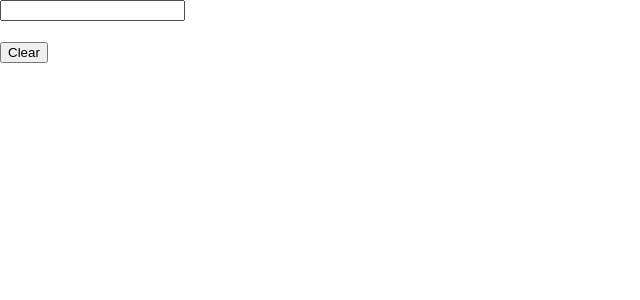
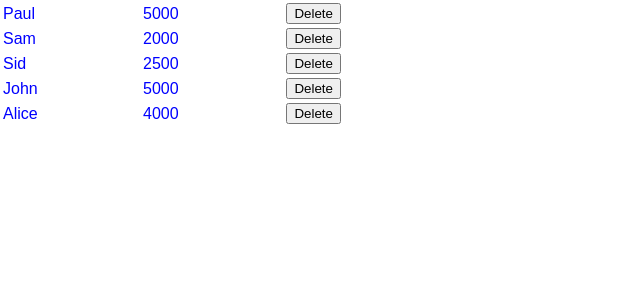
Before and after one commit to m0nq/reactpractice, a React (Create React App) app: page / in a window 1280 px wide. Shown: the top 300 px of the page, without its empty margins (0-640 px from the left). Built offline with nearby package versions, Linux system fonts and the light colour scheme.

Commit message:
Working with lists in composed components

```diff
--- a/src/App.js
+++ b/src/App.js
@@ -1,35 +1,36 @@
 import React, {Component} from 'react';
-import ReactDOM from 'react-dom';
-import './App.css';
+import Emp from './emp';
 
 class App extends Component {
 
-  constructor(props) {
-    super(props);
+  state = {
+    emps: [
+      {id: 101, name: 'Paul', salary: 5000},
+      {id: 102, name: 'Sam', salary: 2000},
+      {id: 103, name: 'Sid', salary: 2500},
+      {id: 104, name: 'John', salary: 5000},
+      {id: 105, name: 'Alice', salary: 4000},
+    ]
+  };
 
-    this.state = {
-      data: ''
-    };
-
-    this.updateState = this.updateState.bind(this);
-    this.clearInput = this.clearInput.bind(this);
-  }
-
-  updateState(e) {
-    this.setState({data: e.target.value});
-  }
-
-  clearInput() {
-    this.setState({data: ''});
-    ReactDOM.findDOMNode(this.refs.myText).focus();
+  delEmp(index, e) {
+    const copyemps = Object.assign([], this.state.emps);
+    copyemps.splice(index, 1);
+    this.setState({emps: copyemps});
   }
 
   render() {
     return (
       <div>
-        <input type="text" value={this.state.data} onChange={this.updateState} ref="myText"/>
-        <h4>{this.state.data}</h4>
-        <button onClick={this.clearInput}>Clear</button>
+        <table style={{width: '500px', color: 'blue'}}>
+          <tbody>
+          {
+            this.state.emps.map((emp) => {
+              return (<Emp salary={emp.salary} key={emp.id} deleteEvent={this.delEmp.bind(this)}>{emp.name}</Emp>);
+            })
+          }
+          </tbody>
+        </table>
       </div>
     );
   }
--- /dev/null
+++ b/src/emp.js
@@ -0,0 +1,13 @@
+import React from 'react';
+
+const emp = (props) => {
+  return (
+    <tr width="50%">
+      <td>{props.children}</td>
+      <td>{props.salary}</td>
+      <td><button onClick={props.deleteEvent}>Delete</button></td>
+    </tr>
+  );
+};
+
+export default emp;
```
